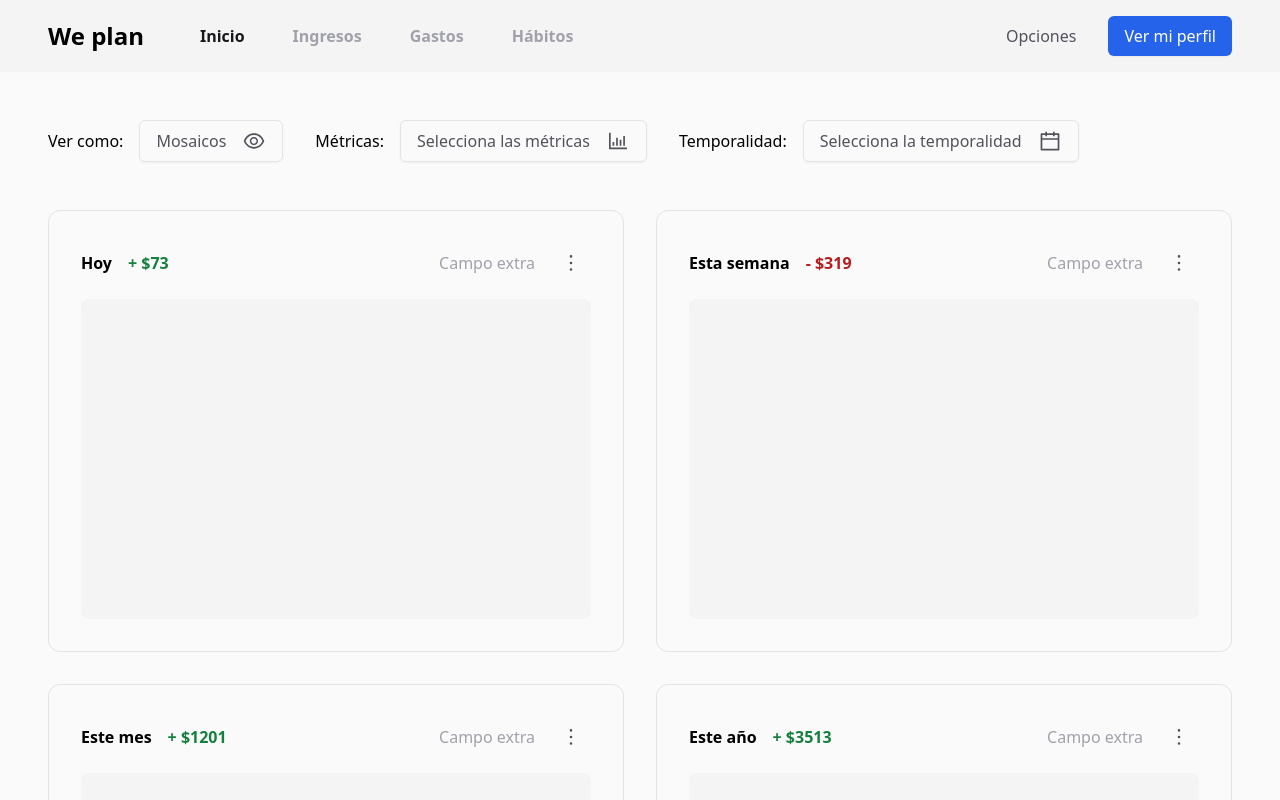
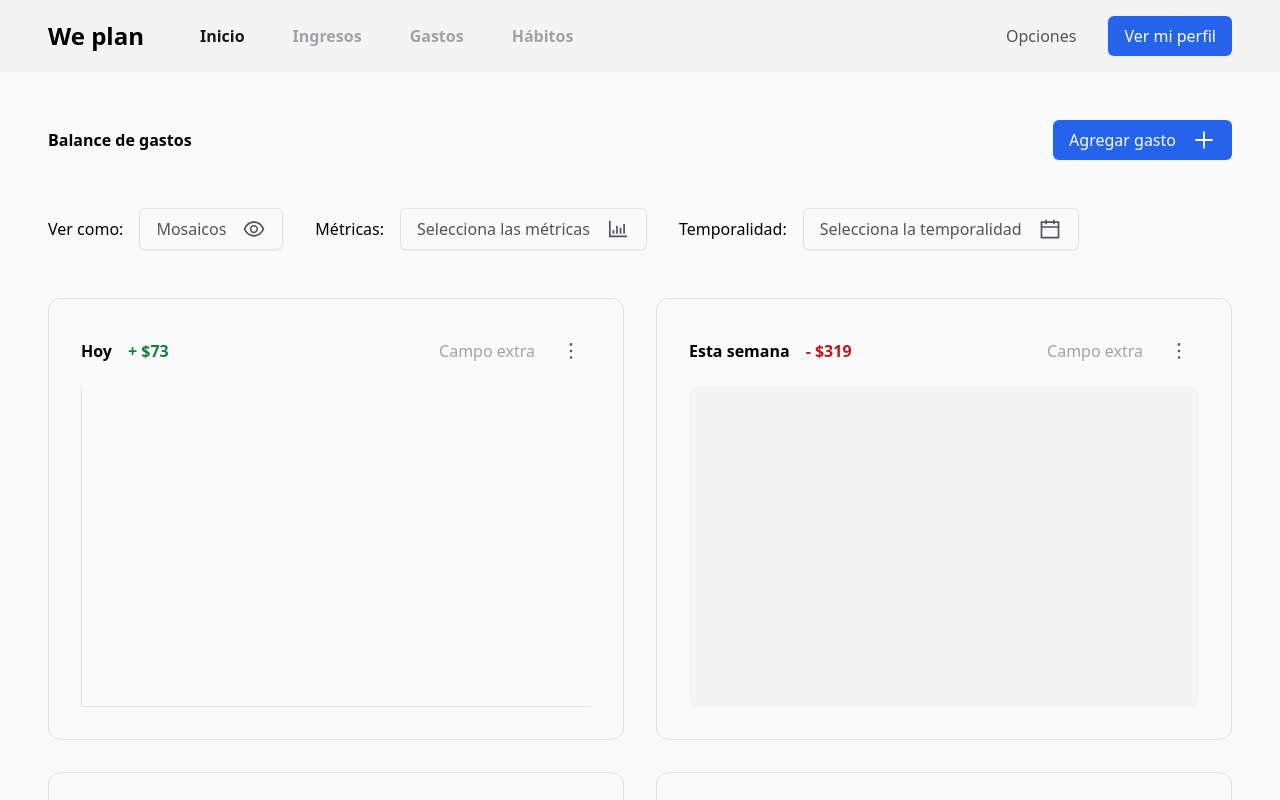
Before and after one commit to diegogama8934/we-plann, a Next.js app: page /dashboard/home in a window 1280 px wide. Shown: the top 800 px of the page. Built offline with nearby package versions, Linux system fonts and the light colour scheme.

Commit message:
add: chart component

```diff
--- a/src/app/dashboard/home/page.tsx
+++ b/src/app/dashboard/home/page.tsx
@@ -1,5 +1,7 @@
 import { Metadata } from "next";
 import { ChartsGrid } from "@/components";
+import { Button } from "@/ui";
+import { AiOutlinePlus } from "react-icons/ai";
 
 export const metadata: Metadata = {
   title: "We plan",
@@ -12,8 +14,23 @@ export default function HomePage() {
   return (
     <div className="flex flex-col p-12 gap-12">
 
+      <div className="flex justify-between items-center">
+
+        <h2 className="font-bold">Balance de gastos</h2>
+
+        <Button
+          useAsLink
+          className="w-fit"
+          href="/dashboard/add"
+          variant="primary"
+          endIcon={<AiOutlinePlus size={24}/>}
+        >
+          Agregar gasto
+        </Button>
+
+      </div>
+
       <ChartsGrid />
-
     </div>
   );
 }
--- a/src/components/index.ts
+++ b/src/components/index.ts
@@ -6,3 +6,4 @@ export { SignInForm } from "@/components/onboarding/SignInForm";
 export { ChartsControls } from "@/components/platform/ChartsControls";
 export { ActiveNavBarLink } from "@/components/platform/ActiveNavBarLink";
 export { ChartsGrid } from "@/components/platform/ChartsGrid";
+export { Chart } from "@/components/platform/Chart";
--- /dev/null
+++ b/src/components/platform/Chart.tsx
@@ -0,0 +1,26 @@
+import { AiOutlineMore } from "react-icons/ai";
+import { Button } from "@/ui";
+
+
+export function Chart() {
+
+
+  return (
+    <div className="flex flex-col gap-4 p-8 border border-zinc-200 rounded-xl">
+      <div className="flex justify-between items-center">
+        <div className="flex items-center gap-4">
+          <h2 className="font-bold">Hoy</h2>
+          <span className="text-green-700 font-bold">+ $73</span>
+        </div>
+        <div className="flex gap-4 items-center">
+          <span className="text-zinc-400">Campo extra</span>
+          <Button variant="tertiary" isIconOnly><AiOutlineMore size={24} /></Button>
+        </div>
+      </div>
+      <div className="h-80 rounded-lg relative">
+        <span className="h-full inline-block w-[1px] bg-zinc-200 absolute top-0 bottom-0"></span>
+        <span className="h-[1px] inline-block w-full bg-zinc-200 absolute bottom-0 left-0"></span>
+      </div>
+    </div>
+  );
+}
--- a/src/components/platform/ChartsGrid.tsx
+++ b/src/components/platform/ChartsGrid.tsx
@@ -1,9 +1,11 @@
 "use client";
-import { ChartsControls } from "@/components";
+import { ChartsControls, Chart } from "@/components";
 import { Button } from "@/ui";
 import { AiOutlineMore } from "react-icons/ai";
 
 export function ChartsGrid() {
+
+
 
   return (
     <>
@@ -11,19 +13,8 @@ export function ChartsGrid() {
       <ChartsControls />
 
       <div className="grid grid-cols-2 gap-8">
-        <div className="flex flex-col gap-4 p-8 border border-zinc-200 rounded-xl">
-          <div className="flex justify-between items-center">
-            <div className="flex items-center gap-4">
-              <h2 className="font-bold">Hoy</h2>
-              <span className="text-green-700 font-bold">+ $73</span>
-            </div>
-            <div className="flex gap-4 items-center">
-              <span className="text-zinc-400">Campo extra</span>
-              <Button variant="tertiary" isIconOnly><AiOutlineMore size={24} /></Button>
-            </div>
-          </div>
-          <div className="h-80 rounded-lg bg-zinc-100"></div>
-        </div>
+
+        <Chart />
 
         <div className="flex flex-col gap-4 p-8 border border-zinc-200 rounded-xl">
           <div className="flex justify-between">
--- a/src/constants/index.ts
+++ b/src/constants/index.ts
@@ -1,4 +1,4 @@
-import { ActiveNavBarLinkProps } from "@/interfaces";
+import { ActiveNavBarLinkProps, ChartsGridOptions } from "@/interfaces";
 
 export const dashboardPages:ActiveNavBarLinkProps[] = [
   {
@@ -18,3 +18,30 @@ export const dashboardPages:ActiveNavBarLinkProps[] = [
     name: "Hábitos"
   },
 ]
+
+export const chartsGridOptions:ChartsGridOptions[] = [
+  {
+    isVisible: true,
+    title: "Hoy",
+    dateReference: "",
+    difference: 73
+  },
+  {
+    isVisible: true,
+    title: "Esta semana",
+    dateReference: "",
+    difference: -319
+  },
+  {
+    isVisible: true,
+    title: "Este mes",
+    dateReference: "",
+    difference: 1201
+  },
+  {
+    isVisible: true,
+    title: "Este año",
+    dateReference: "",
+    difference: 3513
+  }
+];
--- a/src/ui/Button.tsx
+++ b/src/ui/Button.tsx
@@ -1,16 +1,32 @@
+import Link from "next/link"
+
 interface Props {
   children: React.ReactNode
+  className?: string
   endIcon?: React.ReactNode
+  href?: string
+  isIconOnly?: boolean
+  isLoading?: boolean
+  onClick?: () => void
   startIcon?: React.ReactNode
-  isLoading?: boolean
-  isIconOnly? :boolean
-  className?: string
   type?: "submit" | "button"
+  useAsLink?: boolean
   variant?: "primary" | "secondary" | "tertiary"
-  onClick?: () => void
 }
 
-export function Button({ children, type = "button", isLoading = false, onClick, className, variant = "primary", endIcon, startIcon, isIconOnly=false }: Props) {
+export function Button({
+  children,
+  className,
+  endIcon,
+  href,
+  isIconOnly = false,
+  isLoading = false,
+  onClick,
+  startIcon,
+  type = "button",
+  useAsLink = false,
+  variant = "primary",
+}: Props) {
 
   let variantClassName: string = "";
 
@@ -26,13 +42,28 @@ export function Button({ children, type = "button", isLoading = false, onClick,
       break;
   }
 
+  if (useAsLink) {
+    return (
+      <Link
+        href={href!}
+        type={type}
+        className={`${variantClassName} ${className} ${isIconOnly ? "p-2" : "px-4 py-2"} flex gap-4`}
+        onClick={onClick}
+      >
+        {!isIconOnly && startIcon}
+        <span>{isLoading ? "Loading..." : children}</span>
+        {!isIconOnly && endIcon}
+      </Link>
+    );
+  }
+
   return (
     <button
       type={type}
       className={`${variantClassName} ${className} ${isIconOnly ? "p-2" : "px-4 py-2"} flex gap-4`}
       onClick={onClick}
     >
-      {!isIconOnly && startIcon }
+      {!isIconOnly && startIcon}
       <span>{isLoading ? "Loading..." : children}</span>
       {!isIconOnly && endIcon}
     </button>
```
Also changed, not shown: src/interfaces/index.ts (+7 -0 lines).
